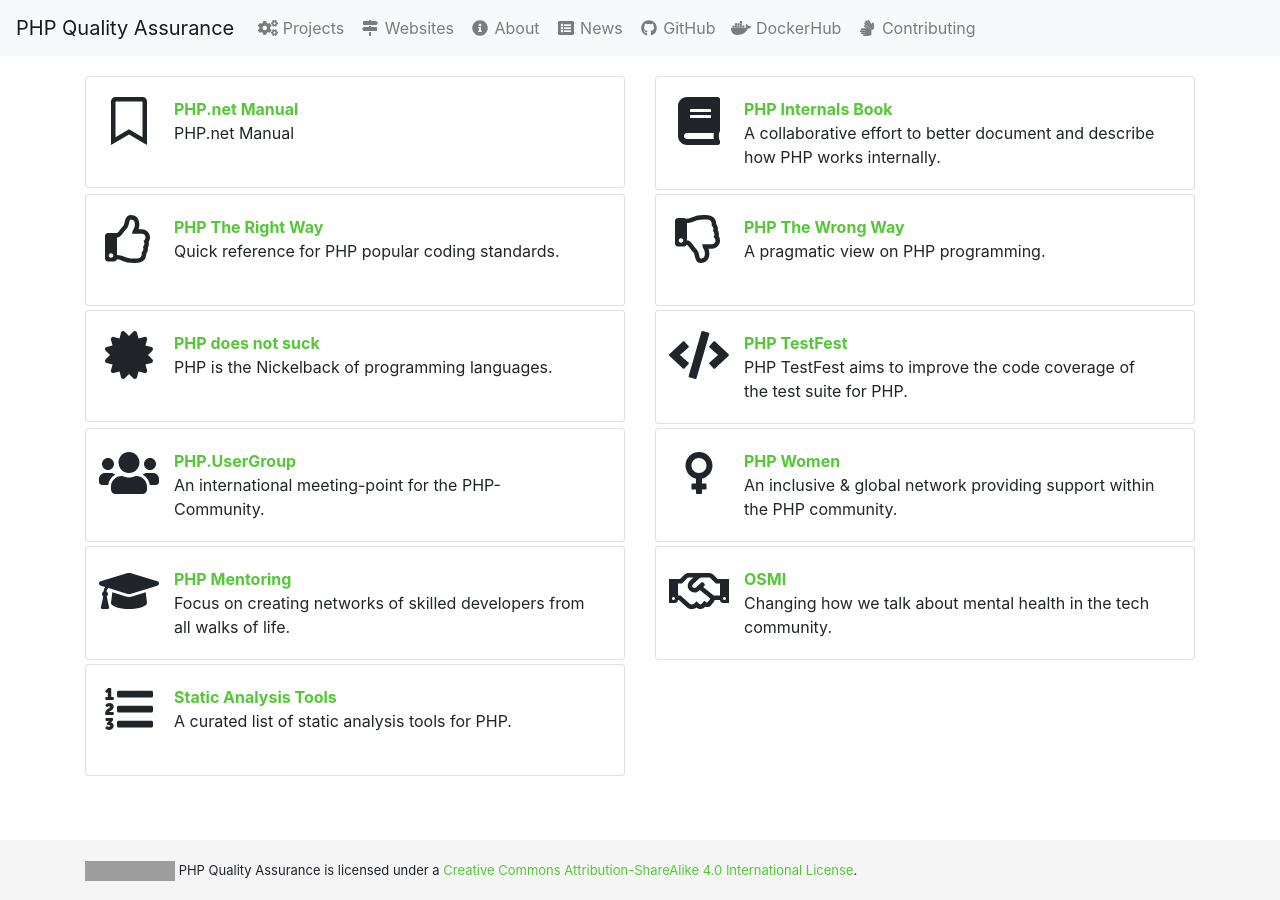
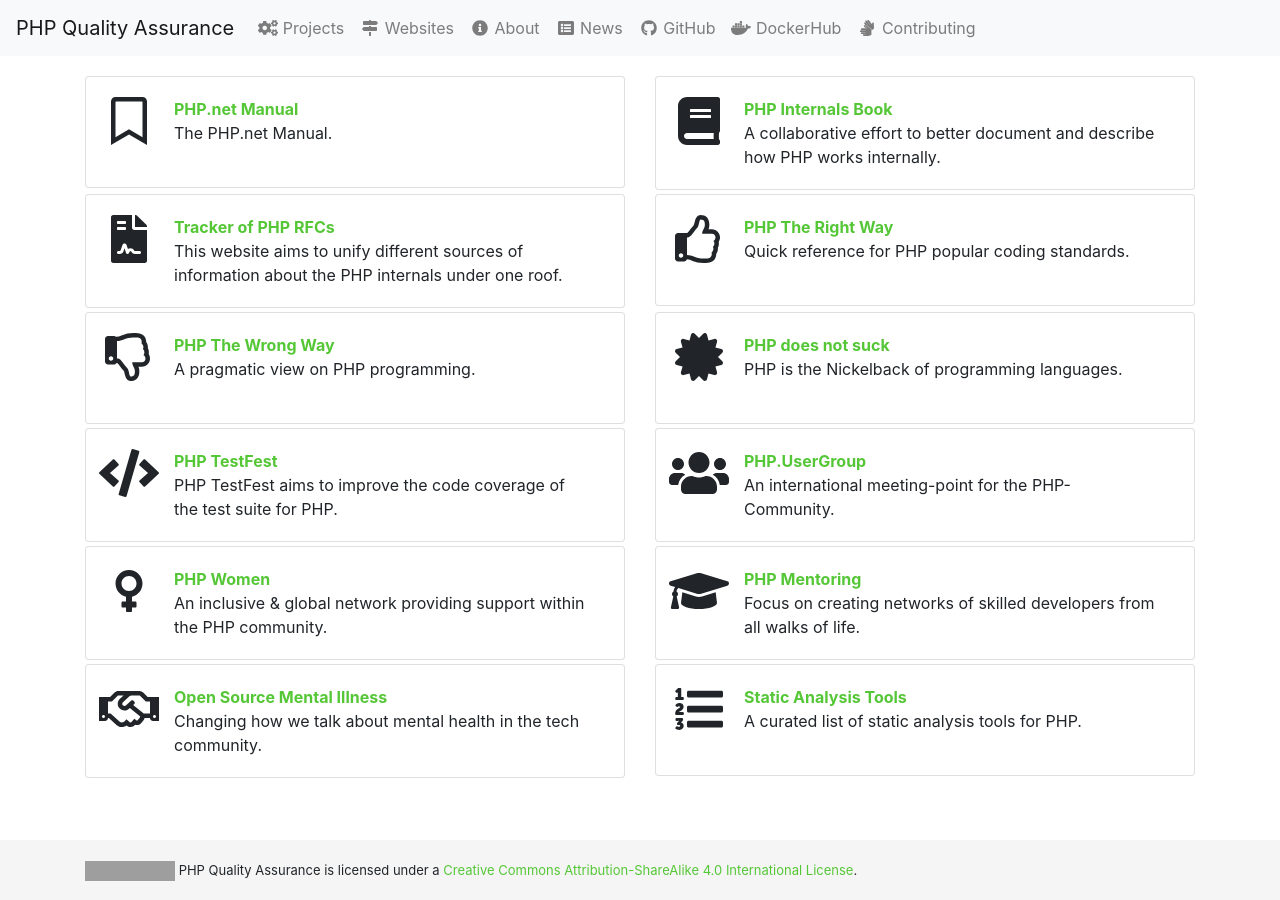
Before and after one commit to phpqa/phpqa.github.io, a Jekyll site: the page built from _pages/websites.html, in a window 1280 px wide. Built offline with Jekyll 4.4.1, drawn with Linux system fonts in a browser that asks for light colours; nearby versions of some CDN libraries; grey boxes are pictures that could not be loaded.

Commit message:
move websites to their own directory

```diff
--- a/_config.yml
+++ b/_config.yml
@@ -69,6 +69,8 @@
     output: true
     permalink: /:collection/:categories/:year/:month/:day/:title.html
 
+  websites:
+    output: false
 
 navigation:
   projects:     { label: Projects,      icon: fas fa-cogs,              url: /index.html                                  }
@@ -79,19 +81,6 @@
   github:       { label: GitHub,        icon: fab fa-github,            url: 'https://github.com/phpqa/phpqa.github.io'   }
   dockerhub:    { label: DockerHub,     icon: fab fa-docker,            url: 'https://hub.docker.com/u/phpqa/'            }
   contributing: { label: Contributing,  icon: fas fa-sign-language,     url: /contributing.html                           }
-
-links:
-  - { label: PHP.net Manual,            icon: far fa-bookmark,          url: 'https://secure.php.net/manual/en/',                   description: 'PHP.net Manual'                                                                         }
-  - { label: PHP Internals Book,        icon: fas fa-book,              url: 'http://www.phpinternalsbook.com/',                    description: 'A collaborative effort to better document and describe how PHP works internally.'       }
-  - { label: PHP The Right Way,         icon: far fa-thumbs-up,         url: 'http://www.phptherightway.com/',                      description: 'Quick reference for PHP popular coding standards.'                                      }
-  - { label: PHP The Wrong Way,         icon: far fa-thumbs-down,       url: 'http://www.phpthewrongway.com/',                      description: 'A pragmatic view on PHP programming.'                                                   }
-  - { label: PHP does not suck,         icon: fas fa-certificate,       url: 'https://phpdoesnotsuck.herokuapp.com/',               description: 'PHP is the Nickelback of programming languages.'                                        }
-  - { label: PHP TestFest,              icon: fas fa-code,              url: 'https://phptestfest.org/',                            description: 'PHP TestFest aims to improve the code coverage of the test suite for PHP.'              }
-  - { label: PHP.UserGroup,             icon: fas fa-users,             url: 'http://php.ug/',                                      description: 'An international meeting-point for the PHP-Community.'                                  }
-  - { label: PHP Women,                 icon: fas fa-venus,             url: 'http://phpwomen.org/',                                description: 'An inclusive & global network providing support within the PHP community.'              }
-  - { label: PHP Mentoring,             icon: fas fa-graduation-cap,    url: 'https://php-mentoring.org/',                          description: 'Focus on creating networks of skilled developers from all walks of life.'               }
-  - { label: OSMI,                      icon: far fa-handshake,         url: 'https://osmihelp.org/',                               description: 'Changing how we talk about mental health in the tech community.'                        }
-  - { label: Static Analysis Tools,     icon: fas fa-list-ol,           url: 'https://github.com/exakat/php-static-analysis-tools', description: 'A curated list of static analysis tools for PHP.'                                       }
 
 project_keys:
   - path
--- a/_pages/websites.html
+++ b/_pages/websites.html
@@ -1,21 +1,22 @@
 ---
 layout: page
-title: Community
+title: Websites
 title-visible: false
 ---
 
+{% assign websites = site.websites | sort: 'order' %}
 <div class="row websites">
-    {% for link in site.links limit:include.limit %}
+    {% for website in websites limit:include.limit %}
     <div class="col-12 col-lg-6">
         <div class="card mb-1">
             <div class="card-body">
-                <i class="icon {{ link.icon }} fa-fw fa-3x" aria-hidden="true"></i>
+                <i class="icon {{ website.icon }} fa-fw fa-3x" aria-hidden="true"></i>
                 <strong>
-                    <a href="{% if link.url contains 'http' %}{{ link.url }}{% else %}{{ link.url | absolute_url }}{% endif %}">
-                        {{ link.label }}
+                    <a href="{% if website.site contains 'http' %}{{ website.site }}{% else %}{{ website.site | absolute_url }}{% endif %}">
+                        {{ website.title }}
                     </a>
                 </strong>
-                <br/>{{ link.description }}
+                <br/>{{ website.content }}
             </div>
         </div>
     </div>
```
Also changed, not shown: _websites/exakat static analysis tools.md (added, +8 -0 lines), _websites/osmi.md (added, +8 -0 lines), _websites/php does not suck.md (added, +8 -0 lines), _websites/php internals.md (added, +8 -0 lines), _websites/php manual.md (added, +8 -0 lines), _websites/php mentoring.md (added, +8 -0 lines), _websites/php rfc tracker.md (added, +8 -0 lines), _websites/php testfest.md (added, +8 -0 lines), _websites/php the right way.md (added, +8 -0 lines), _websites/php the wrong way.md (added, +8 -0 lines), _websites/php ug.md (added, +8 -0 lines), _websites/php women.md (added, +8 -0 lines).
